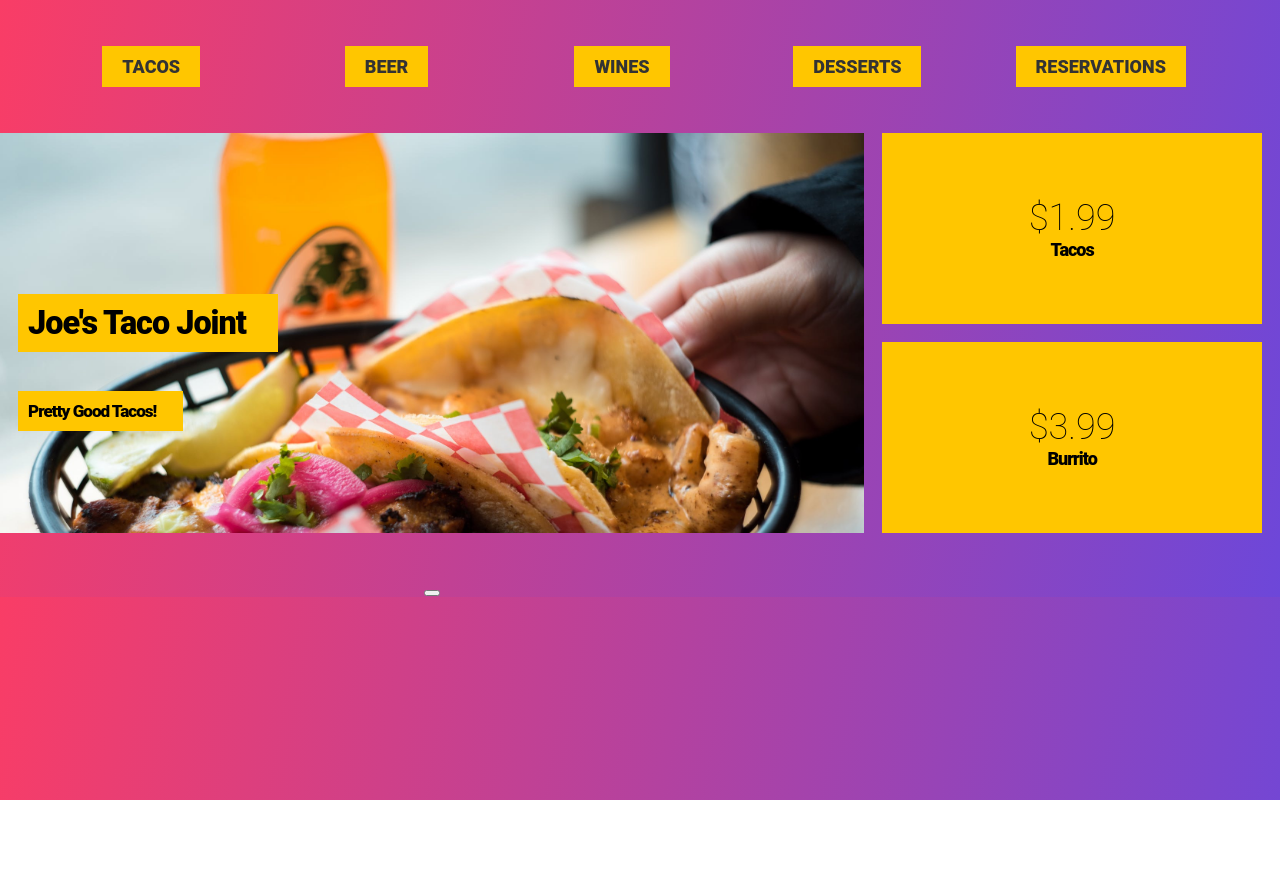
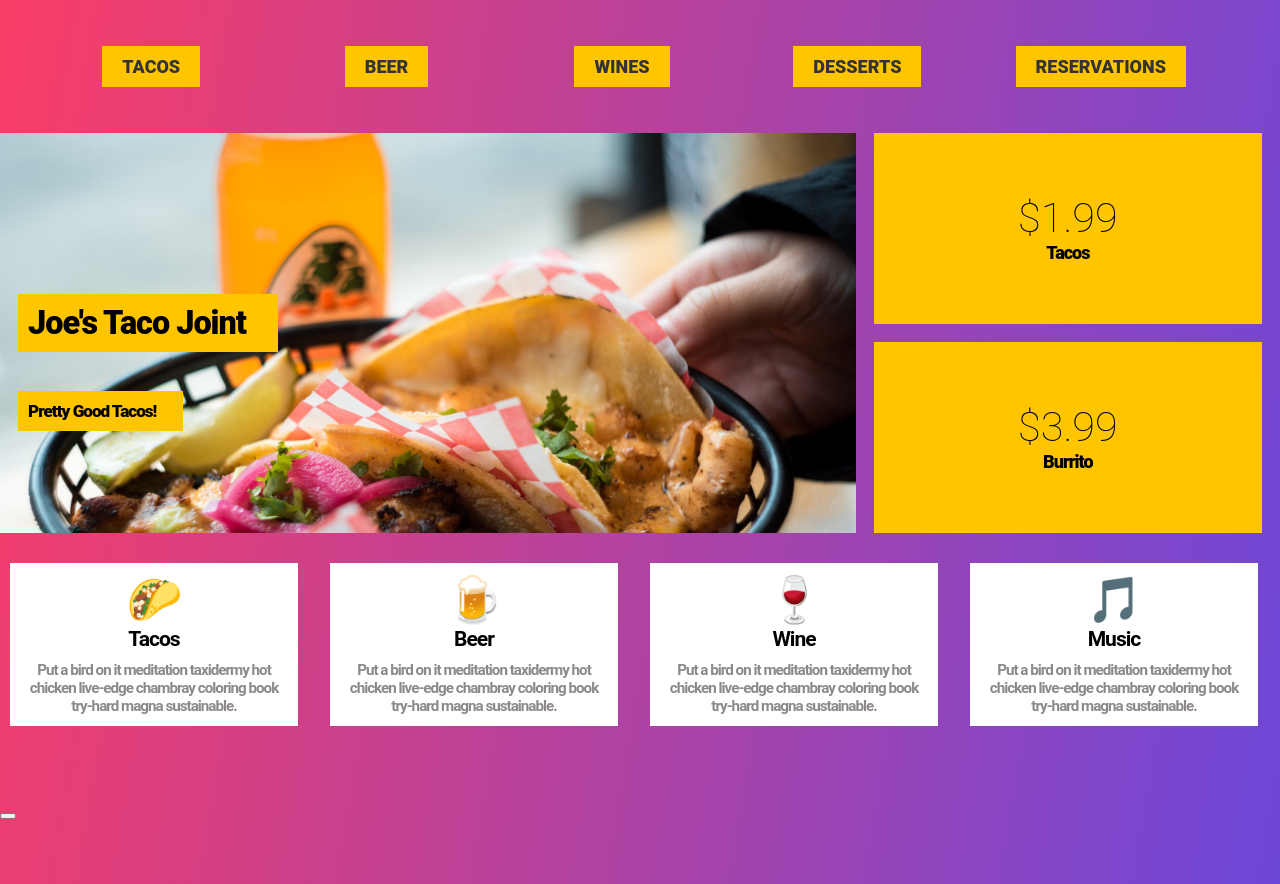
Before and after one commit to robb52/restaurant_site, a plain HTML site: page index.html in a window 1280 px wide. Before the commit the page ends 800 px from the top, so only its background shows below. Drawn offline with Linux system fonts and the light colour scheme.

Commit message:
markup and styled features section

```diff
--- a/css/styles.css
+++ b/css/styles.css
@@ -7,6 +7,11 @@ body {
     font-family: 'Roboto', sans-serif;
     font-size: 1.125rem;
     background: linear-gradient(100deg, #f93d66, #6d47d9);
+}
+
+main {
+    display: grid;
+    grid-gap: 20px;
 }
 
 ul {
@@ -60,6 +65,7 @@ a {
     min-height: 300px;
     background-size: cover;
     padding: 3em 0 0 1em;
+
 }
 
 .hero h1,
@@ -87,13 +93,13 @@ a {
     display: grid;
     background: #ffc600;
     text-align: center;
-    margin: 1em 2em;
+    margin: 1em 20px;
     padding: 20px 0;
 }
 
 .price-t,
 .price-b {
-    font-size: 2em;
+    font-size: 2.3em;
     font-weight: 100;
     margin: 0;
     padding: 20px 0;
@@ -145,3 +151,41 @@ a {
         margin: 1em 1em 0 1em;
     }
 }
+
+.features {
+    display: grid;
+    grid-template-columns: repeat(auto-fit, minmax(200px, 1fr));
+}
+
+.feature {
+    letter-spacing: -1px;
+    text-align: center;
+    background: #fff;
+    padding: 10px;
+    margin: 10px 20px;
+}
+
+.icon {
+    font-size: 2.8rem;
+}
+
+h3 {
+    margin: 0;
+}
+
+.feature p {
+    font-size: .95rem;
+    font-weight: 700;
+    letter-spacing: -1px;
+    line-height: 1.2;
+    color: rgb(141, 137, 137);
+    margin: 0;
+    padding-top: 10px;
+}
+
+@media (min-width: 800px) {
+    .feature {
+        margin: 10px 10px;
+        width: 90%;
+    }
+}
--- a/index.html
+++ b/index.html
@@ -22,7 +22,7 @@
         </header>
 
         <main>
-            <dvi class="top">
+            <div class="top">
                 <header class="hero">
                     <h1>Joe's taco joint</h1>
                     <p>Pretty good Tacos!</p>
@@ -38,26 +38,34 @@
             </div>
 
 
-            <section>
-                <div>
-                    <span class="icon"></span>
-                    <h3></h3>
-                    <p></p>
+            <section class="features">
+                <div class="feature">
+                    <span class="icon">🌮</span>
+                    <h3>Tacos</h3>
+                    <p>Put a bird on it meditation taxidermy hot
+                        chicken live-edge chambray coloring book
+                        try-hard magna sustainable.</p>
                 </div>
-                <div>
-                    <span class="icon"></span>
-                    <h3></h3>
-                    <p></p>
+                <div class="feature">
+                    <span class="icon">🍺</span>
+                    <h3>Beer</h3>
+                    <p>Put a bird on it meditation taxidermy hot
+                    chicken live-edge chambray coloring book
+                    try-hard magna sustainable.</p>
                 </div>
-                <div>
-                    <span class="icon"></span>
-                    <h3></h3>
-                    <p></p>
+                <div class="feature">
+                    <span class="icon">🍷</span>
+                    <h3>Wine</h3>
+                    <p>Put a bird on it meditation taxidermy hot
+                        chicken live-edge chambray coloring book
+                        try-hard magna sustainable.</p>
                 </div>
-                <div>
-                    <span class="icon"></span>
-                    <h3></h3>
-                    <p></p>
+                <div class="feature">
+                    <span class="icon">🎵</span>
+                    <h3>Music</h3>
+                    <p>Put a bird on it meditation taxidermy hot
+                        chicken live-edge chambray coloring book
+                        try-hard magna sustainable.</p>
                 </div>
             </section>
 
```
